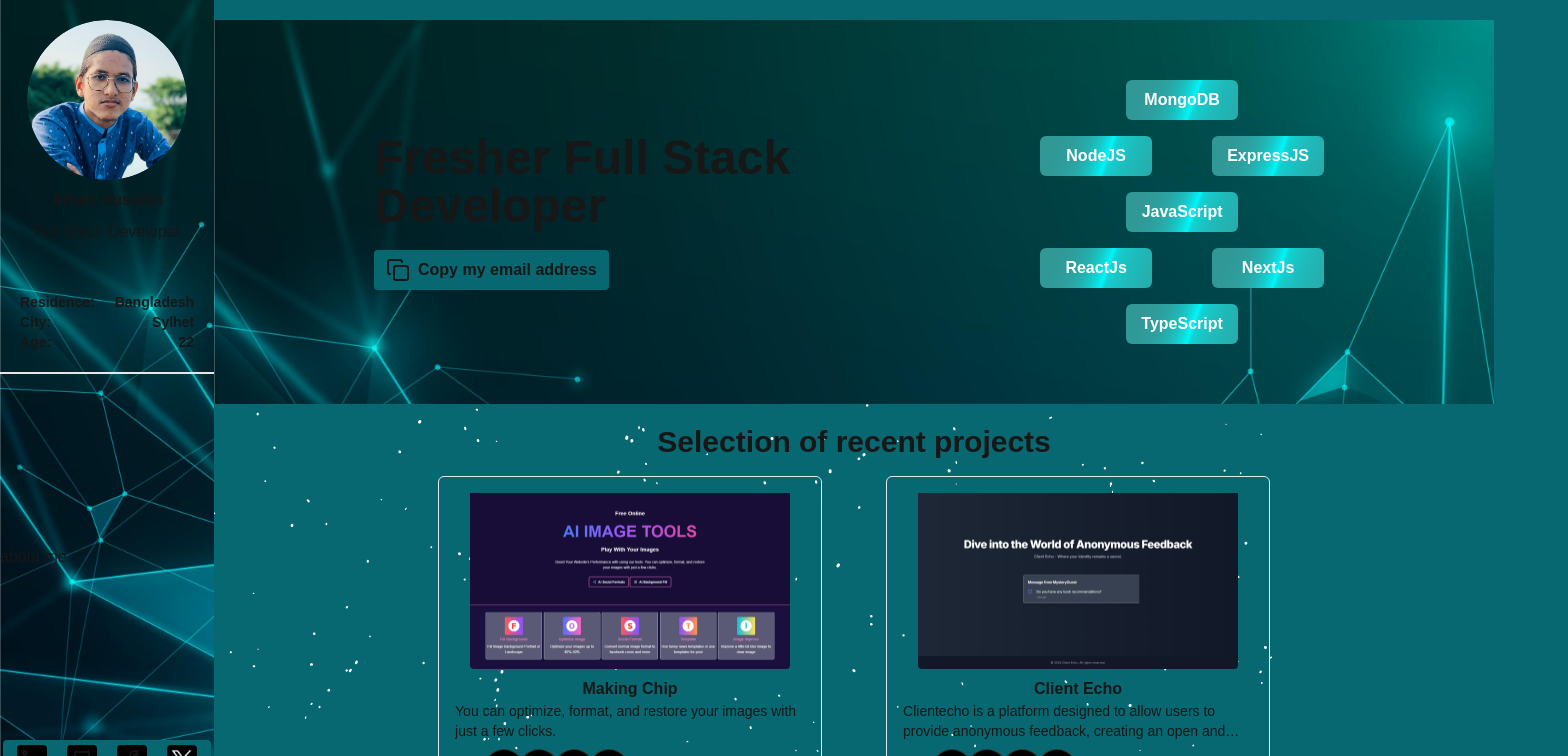
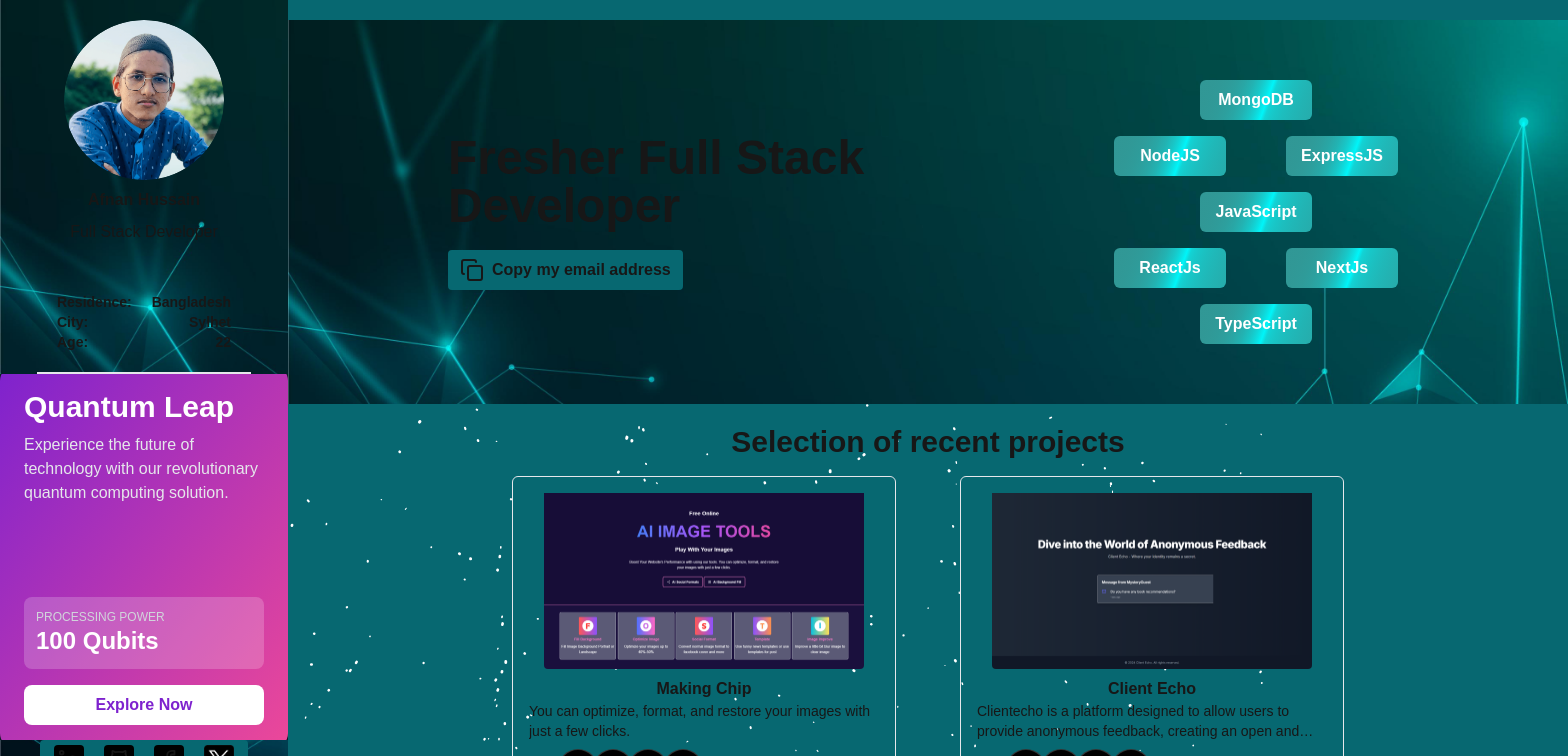
Before and after one commit to afnanhussain2002/my-portfolio, a Next.js app: page / in a window 1280 px wide. Shown: the top 756 px of the page, 1568 px wide, since content can reach past the window. Built offline with nearby package versions, Linux system fonts and the light colour scheme.

Commit message:
add some design for about me

```diff
--- a/components/AboutMe.tsx
+++ b/components/AboutMe.tsx
@@ -1,12 +1,84 @@
-import React from 'react'
+"use client"; // Ensures it runs only on the client side
 
+import { useRef, useEffect } from "react";
 
 const AboutMe = () => {
+  const cardRef = useRef<HTMLDivElement>(null);
+  const glowRef = useRef<HTMLDivElement>(null);
+  const contentRef = useRef<HTMLDivElement>(null);
+
+  useEffect(() => {
+    const card = cardRef.current;
+    const glow = glowRef.current;
+    const content = contentRef.current;
+
+    if (!card || !glow || !content) return;
+
+    const handleMouseMove = (e: MouseEvent) => {
+      const rect = card.getBoundingClientRect();
+      const x = e.clientX - rect.left;
+      const y = e.clientY - rect.top;
+
+      const centerX = rect.width / 2;
+      const centerY = rect.height / 2;
+
+      const percentX = (x - centerX) / centerX;
+      const percentY = -((y - centerY) / centerY);
+
+      card.style.transform = `perspective(1000px) rotateY(${percentX * 10}deg) rotateX(${percentY * 10}deg)`;
+      content.style.transform = `translateZ(50px)`;
+      glow.style.opacity = "1";
+      glow.style.backgroundImage = `
+        radial-gradient(
+          circle at ${x}px ${y}px,
+          #ffffff44,
+          #0000000f
+        )
+      `;
+    };
+
+    const handleMouseLeave = () => {
+      card.style.transform = "perspective(1000px) rotateY(0deg) rotateX(0deg)";
+      content.style.transform = "translateZ(0px)";
+      glow.style.opacity = "0";
+    };
+
+    card.addEventListener("mousemove", handleMouseMove);
+    card.addEventListener("mouseleave", handleMouseLeave);
+
+    return () => {
+      card.removeEventListener("mousemove", handleMouseMove);
+      card.removeEventListener("mouseleave", handleMouseLeave);
+    };
+  }, []);
+
   return (
-  <div>
-    about me
-  </div>
-  )
-}
+    <div className="bg-gray-900 h-screen flex items-center justify-center overflow-hidden">
+      <div
+        ref={cardRef}
+        className="tilt-card w-80 h-96 bg-gradient-to-br from-purple-700 to-pink-500 rounded-2xl shadow-2xl relative cursor-pointer transition-all duration-300 ease-out hover:scale-105"
+      >
+        <div ref={glowRef} className="glow opacity-0 transition-opacity duration-300 absolute inset-0 rounded-2xl"></div>
+        <div ref={contentRef} className="tilt-card-content p-6 flex flex-col h-full justify-between relative z-10">
+          <div>
+            <h2 className="text-3xl font-bold text-white mb-2">Quantum Leap</h2>
+            <p className="text-gray-200">
+              Experience the future of technology with our revolutionary quantum computing solution.
+            </p>
+          </div>
+          <div className="space-y-4">
+            <div className="bg-white bg-opacity-20 rounded-lg p-3">
+              <div className="text-xs text-gray-300 uppercase">Processing Power</div>
+              <div className="text-2xl font-bold text-white">100 Qubits</div>
+            </div>
+            <button className="w-full py-2 bg-white text-purple-700 rounded-lg font-semibold transform transition hover:scale-105 active:scale-95">
+              Explore Now
+            </button>
+          </div>
+        </div>
+      </div>
+    </div>
+  );
+};
 
-export default AboutMe
+export default AboutMe;
```
